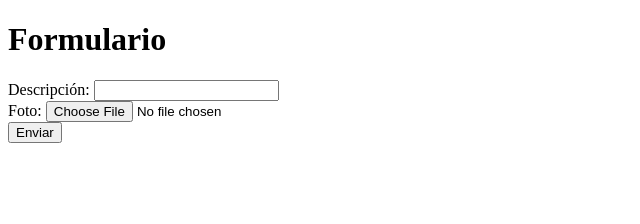
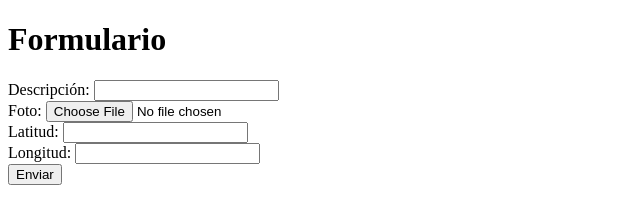
Before and after one commit to DarioCheca/pantrotest20231.github.io, a plain HTML site: page index.html in a window 1280 px wide. Shown: the whole page, without its empty margins (0-640 px from the left). Drawn offline with Linux system fonts and the light colour scheme.

Commit message:
Update index.html

```diff
--- a/index.html
+++ b/index.html
@@ -12,6 +12,12 @@
       <label for="foto">Foto:</label>
       <input type="file" accept="image/*" capture="environment" id="foto" name="foto" required>
       <br>
+      <label for="latitud">Latitud:</label>
+      <input type="text" id="latitud" name="latitud" readonly>
+      <br>
+      <label for="longitud">Longitud:</label>
+      <input type="text" id="longitud" name="longitud" readonly>
+      <br>
       <button type="submit">Enviar</button>
     </form>
 
```
